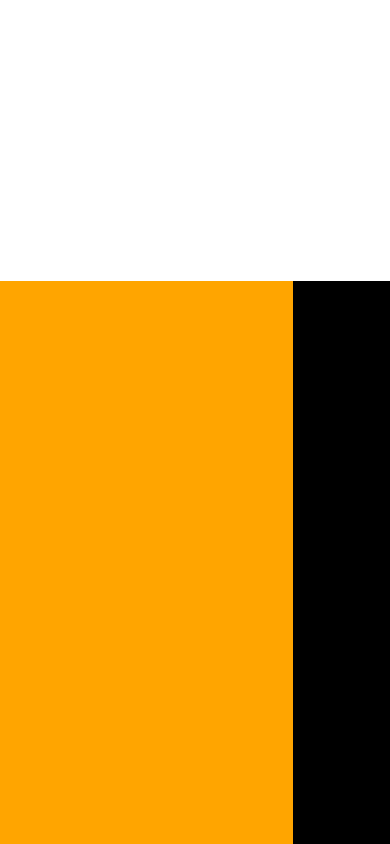
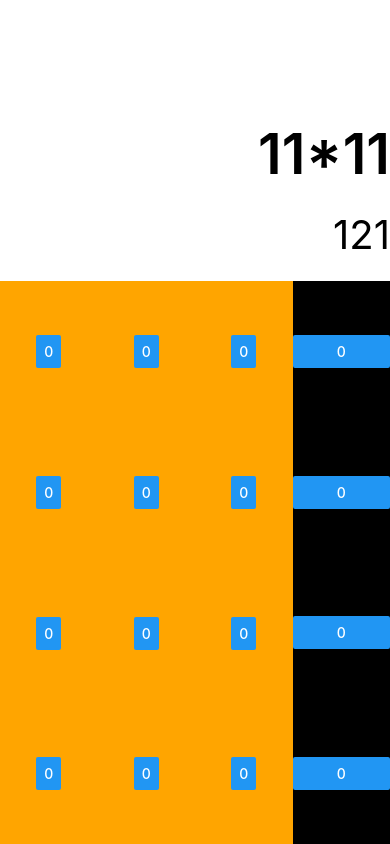
Before and after one commit to shubham860/React-native-Calcy, a React Native app in the folder Calcy/: screen / in a window 390 px wide. Built offline with nearby package versions, Linux system fonts and the light colour scheme.

Commit message:
commit-2

```diff
--- a/Calcy/component/Calcy.js
+++ b/Calcy/component/Calcy.js
@@ -1,14 +1,48 @@
 import React, {Component} from 'react';
-import {View, Text, StyleSheet} from 'react-native'
+import {View, Text, StyleSheet, Button} from 'react-native'
 
 class Calcy extends Component {
     render() {
         return (
             <View style={css.container}>
-                <View style={css.display}></View>
+                <View style={css.display}>
+                    <View style={css.calculation}>
+                        <Text style={css.calculationString}>11*11</Text>
+                    </View>
+                    <View style={css.result}>
+                        <Text style={css.resultString}>121</Text>
+                    </View>
+                </View>
                 <View style={css.buttons}>
-                    <View style={css.numbers}></View>
-                    <View style={css.operations}></View>
+                    <View style={css.numbers}>
+                        <View style={css.row}>
+                            <Button title='0' onPress={this.handler} />
+                            <Button title='0' onPress={this.handler}/>
+                            <Button title='0' onPress={this.handler}/>
+                        </View>
+                        <View style={css.row}>
+                            <Button title='0' onPress={this.handler}/>
+                            <Button title='0' onPress={this.handler}/>
+                            <Button title='0' onPress={this.handler}/>
+                        </View>
+                        <View style={css.row}>
+                            <Button title='0' onPress={this.handler}/>
+                            <Button title='0' onPress={this.handler}/>
+                            <Button title='0' onPress={this.handler}/>
+                        </View>
+                        <View style={css.row}>
+                            <Button title='0' onPress={this.handler}/>
+                            <Button title='0' onPress={this.handler}/>
+                            <Button title='0' onPress={this.handler}/>
+                        </View>
+
+                    </View>
+                    <View style={css.operations}>
+                        <Button title='0' onPress={this.handler}/>
+                        <Button title='0' onPress={this.handler}/>
+                        <Button title='0' onPress={this.handler}/>
+                        <Button title='0' onPress={this.handler}/>
+                    </View>
                 </View>
             </View>
         );
@@ -25,20 +59,50 @@ const css = StyleSheet.create({
        backgroundColor : 'white',
    },
 
+    calculation : {
+      flex : 2,
+      justifyContent : 'flex-end',
+      alignItems:  'flex-end'
+    },
+
+    result : {
+        flex : 1,
+        justifyContent : 'center',
+        alignItems:  'flex-end'
+    },
+
     buttons : {
         flex : 2,
         backgroundColor: 'black',
-        flexDirection : 'row'
+        flexDirection : 'row',
+        justifyContent: 'space-between'
     },
 
     numbers : {
        flex : 3,
-        backgroundColor : 'orange'
+        backgroundColor : 'orange',
    },
 
    operations : {
-       flex : 1
-   }
+       flex : 1,
+       justifyContent : 'space-around'
+   },
+
+   row : {
+       flex : 1,
+       flexDirection: 'row',
+       justifyContent : 'space-around',
+       alignItems : 'center',
+   },
+
+    calculationString : {
+       fontSize : 56,
+       fontWeight : "600"
+    },
+
+    resultString : {
+       fontSize: 40
+    }
 
 
 });
```
